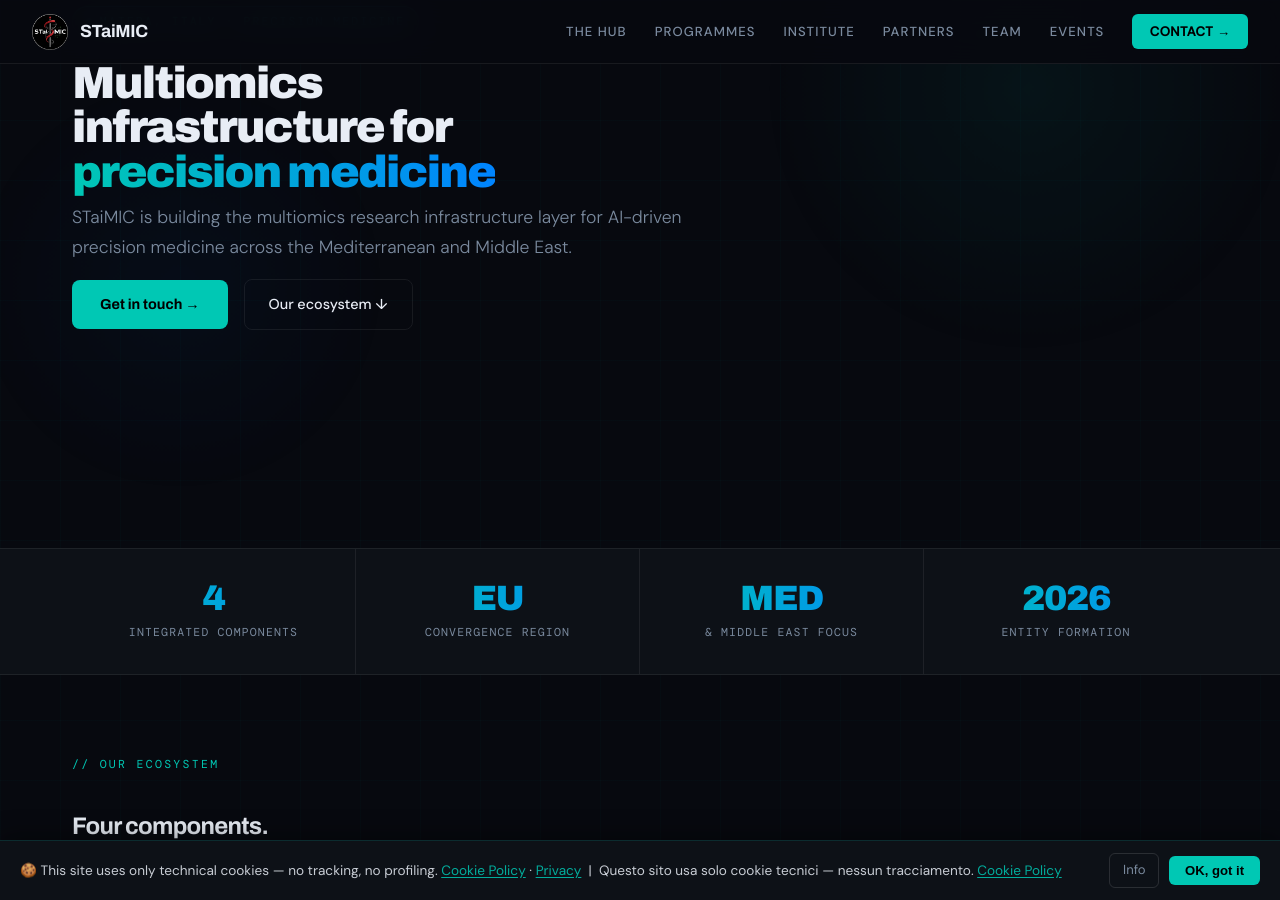
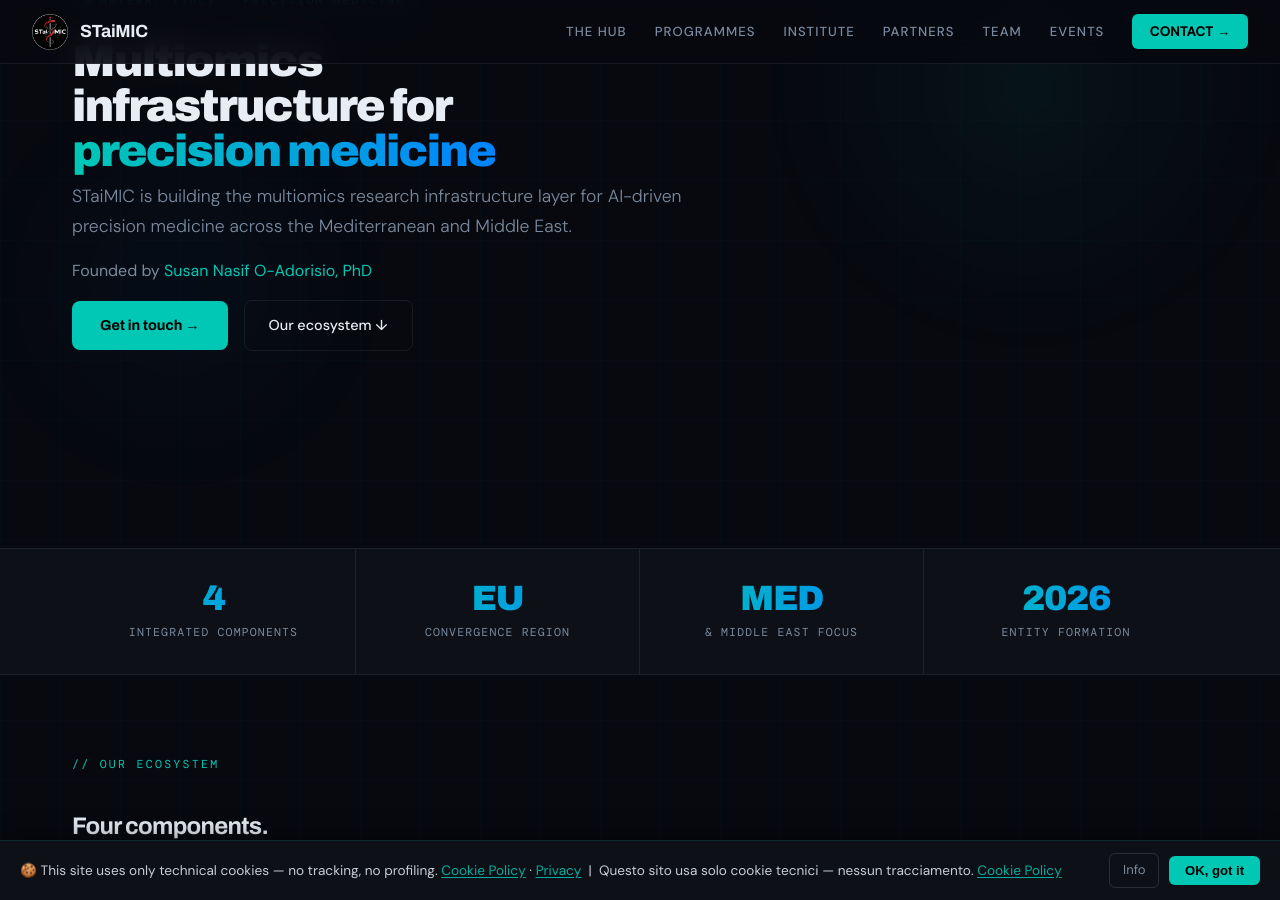
Before and after one commit to STaiMIC/staimic_web, a Jekyll site: the page built from index.md, in a window 1280 px wide and 900 px high, scrolled down 308 px. Built offline with Jekyll 4.4.1, drawn with Linux system fonts in a browser that asks for light colours.

Commit message:
Update index.md

```diff
--- a/index.md
+++ b/index.md
@@ -17,6 +17,7 @@ permalink: /
     <p class="hero-lead">
       STaiMIC is building the multiomics research infrastructure layer for AI-driven precision medicine across the Mediterranean and Middle East.
     </p>
+<p>Founded by <a href="https://www.linkedin.com/in/susannasifphd/" target="_blank" rel="noreferrer">Susan Nasif O-Adorisio, PhD</a></p>
     <div class="hero-actions">
       <a href="mailto:admin@staimic.it" class="btn-primary">Get in touch →</a>
       <a href="#ecosystem" class="btn-ghost">Our ecosystem ↓</a>
```
